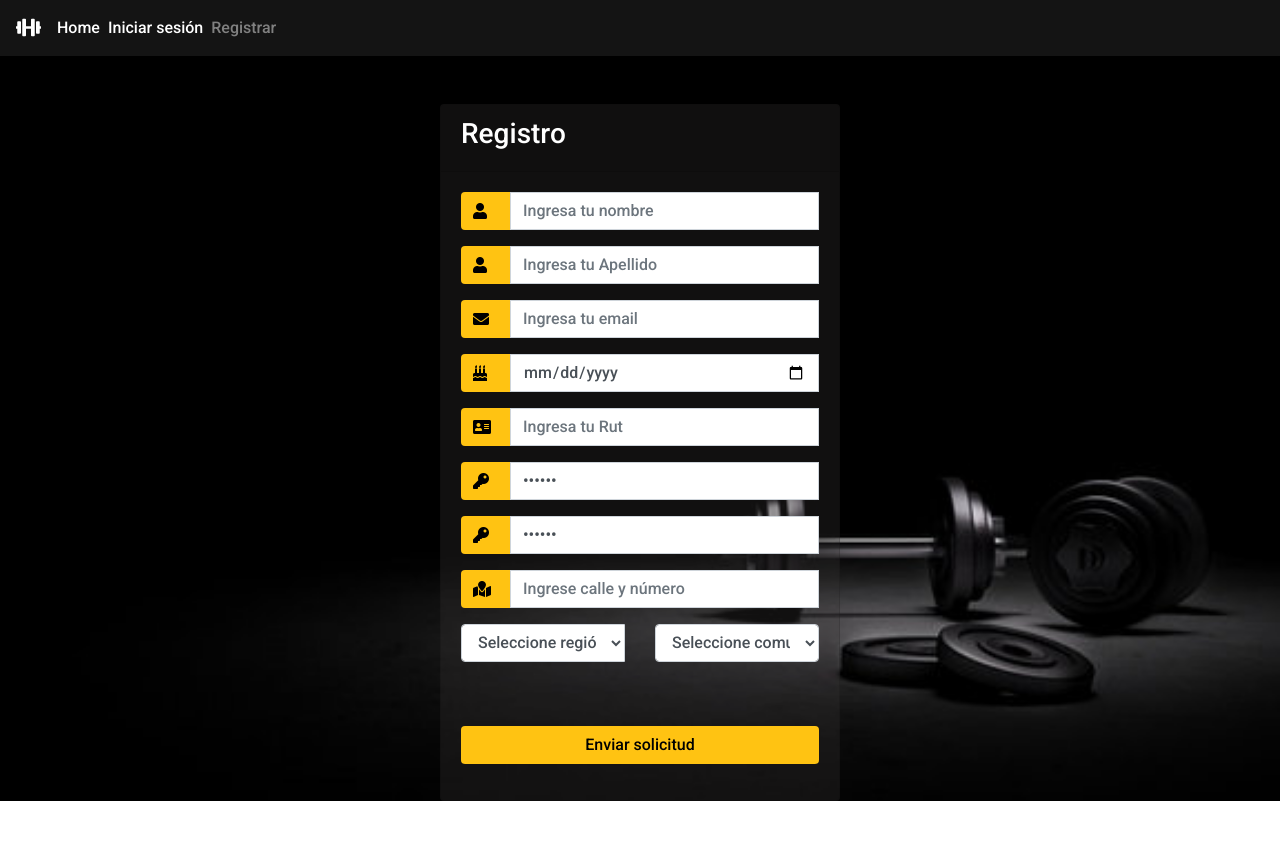
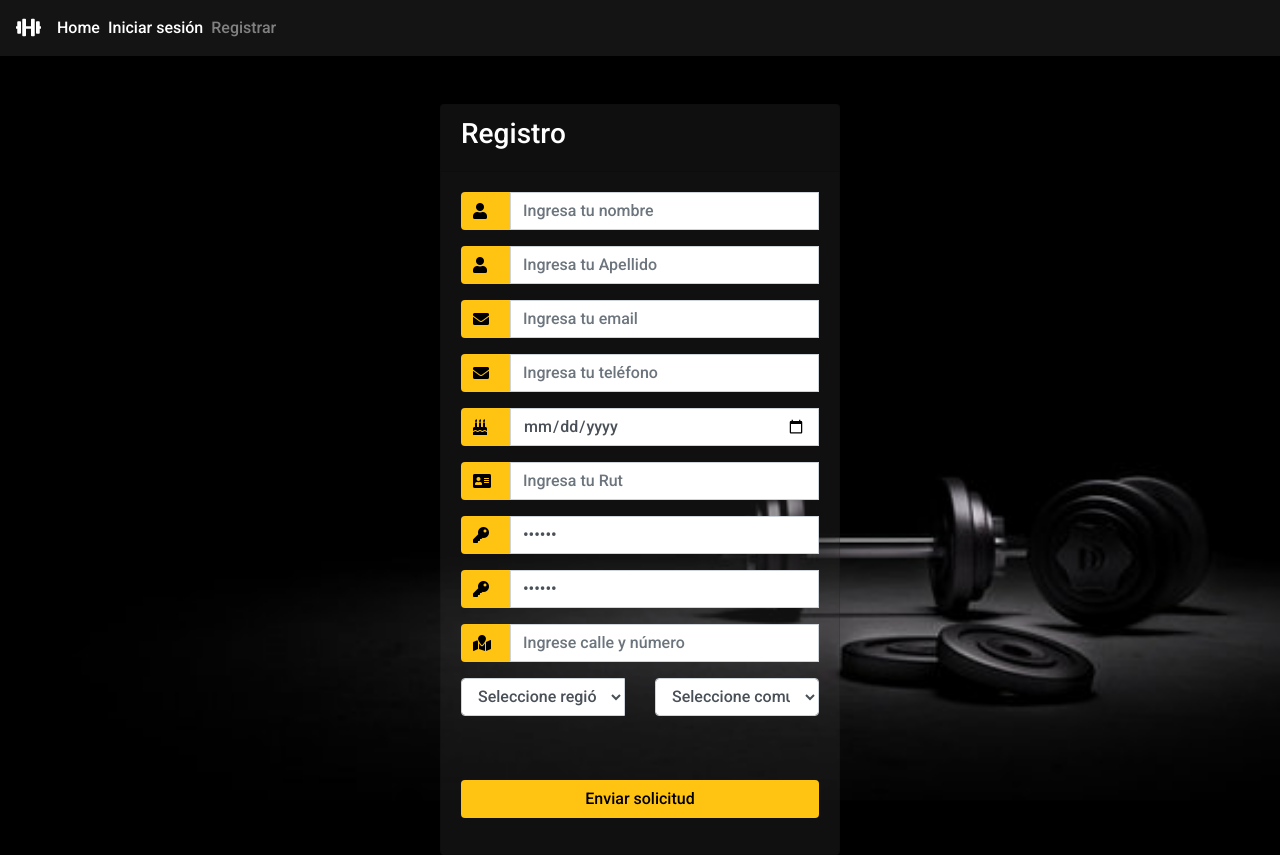
Before and after one commit to Camiloignaval/proyectoTituloFront, a React (Vite) app in the folder frontGym/: page /register in a window 1280 px wide. Before the commit the page ends 801 px from the top, so only its background shows below. Built offline with nearby package versions, Linux system fonts and the light colour scheme; no server answers.

Commit message:
Telefono agregado

```diff
--- a/frontGym/src/components/admin/Cliente.jsx
+++ b/frontGym/src/components/admin/Cliente.jsx
@@ -8,6 +8,7 @@ import "./cliente.css";
 import { fetchSinToken } from "../../hooks/fetch";
 
 export const Cliente = ({ cliente: c }) => {
+	console.log(c);
 	const dispatch = useDispatch();
 
 	// bloquear usuario
@@ -47,6 +48,8 @@ export const Cliente = ({ cliente: c }) => {
 				)}</tr><br>
 			  <tr><b>Edad:</b> ${moment().diff(c.fecha_nacimiento, "year")}</tr><br>
 			  <tr><b>Email:</b> ${c.email}</tr><br>
+			  <tr><b>Teléfono:</b> ${c.telefono}</tr><br>
+
 		  </table>`,
 		});
 	};
--- a/frontGym/src/components/auth/RegisterScreen.jsx
+++ b/frontGym/src/components/auth/RegisterScreen.jsx
@@ -52,6 +52,13 @@ export const RegisterScreen = () => {
 			date: yup.string().required("Fecha de nacimiento es requerida"),
 			region: yup.string().required("Favor escoger región"),
 			comuna: yup.string().required("Favor escoger comuna"),
+			telefono: yup
+				.string()
+				.required("Teléfono es requerido")
+				.matches(
+					/^(\+?56)?(\s?)(0?9)(\s?)[9876543]\d{7}$/,
+					"Formato incorrecto (+569xxxxxxxx)",
+				),
 		})
 		.required();
 
@@ -199,6 +206,20 @@ export const RegisterScreen = () => {
 									/>
 									<p className='w-100 error'>{errors.email?.message}</p>
 								</div>
+								<div className='input-group form-group'>
+									<div className='input-group-prepend'>
+										<span className='input-group-text'>
+											<i className='fas fa-envelope'></i>
+										</span>
+									</div>
+									<input
+										type='text'
+										className='form-control'
+										placeholder='Ingresa tu teléfono'
+										{...register("telefono")}
+									/>
+									<p className='w-100 error'>{errors.telefono?.message}</p>
+								</div>
 								{/* fecha nacimiento */}
 								<div className='input-group form-group'>
 									<div className='input-group-prepend'>
```
